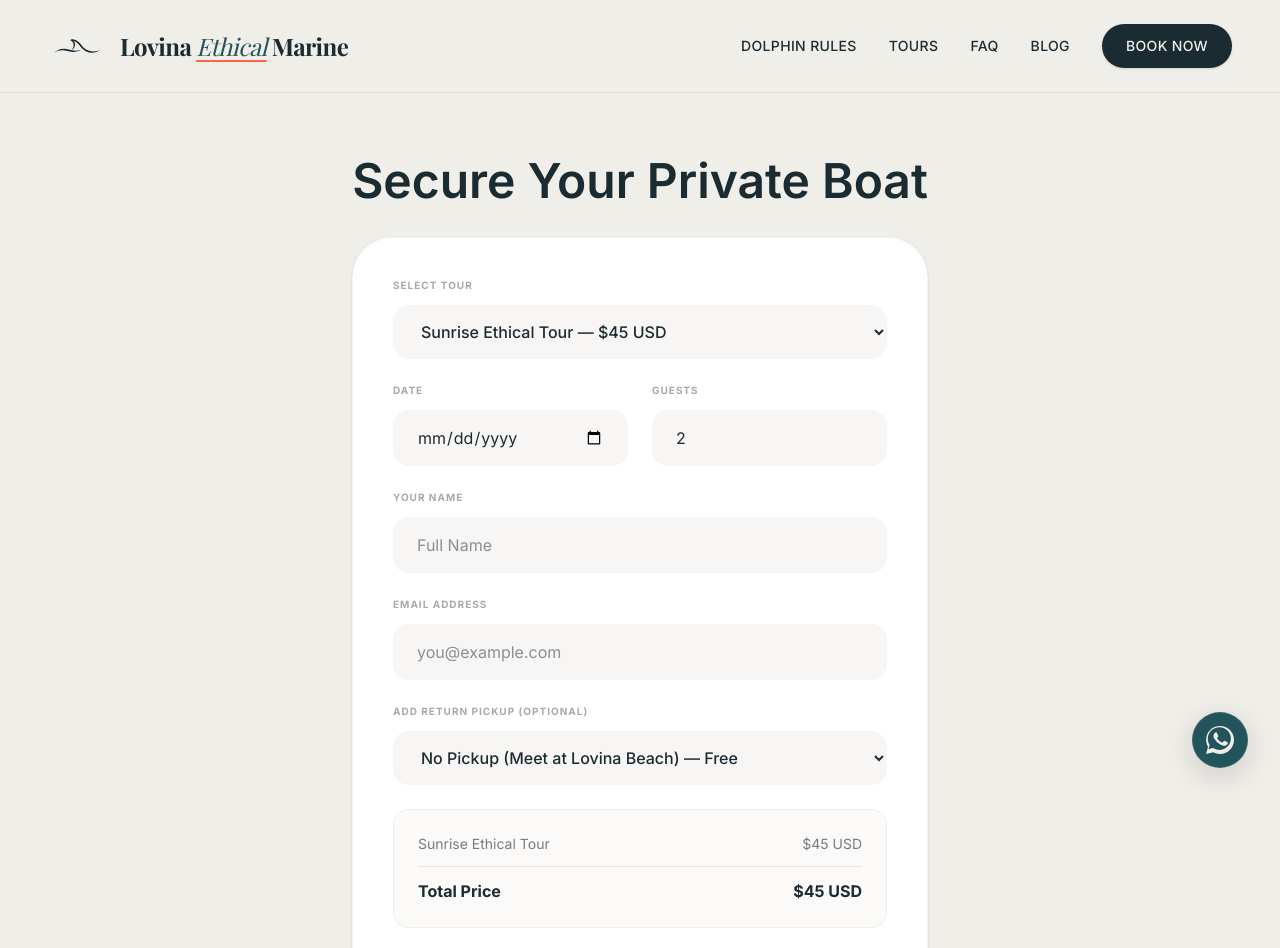
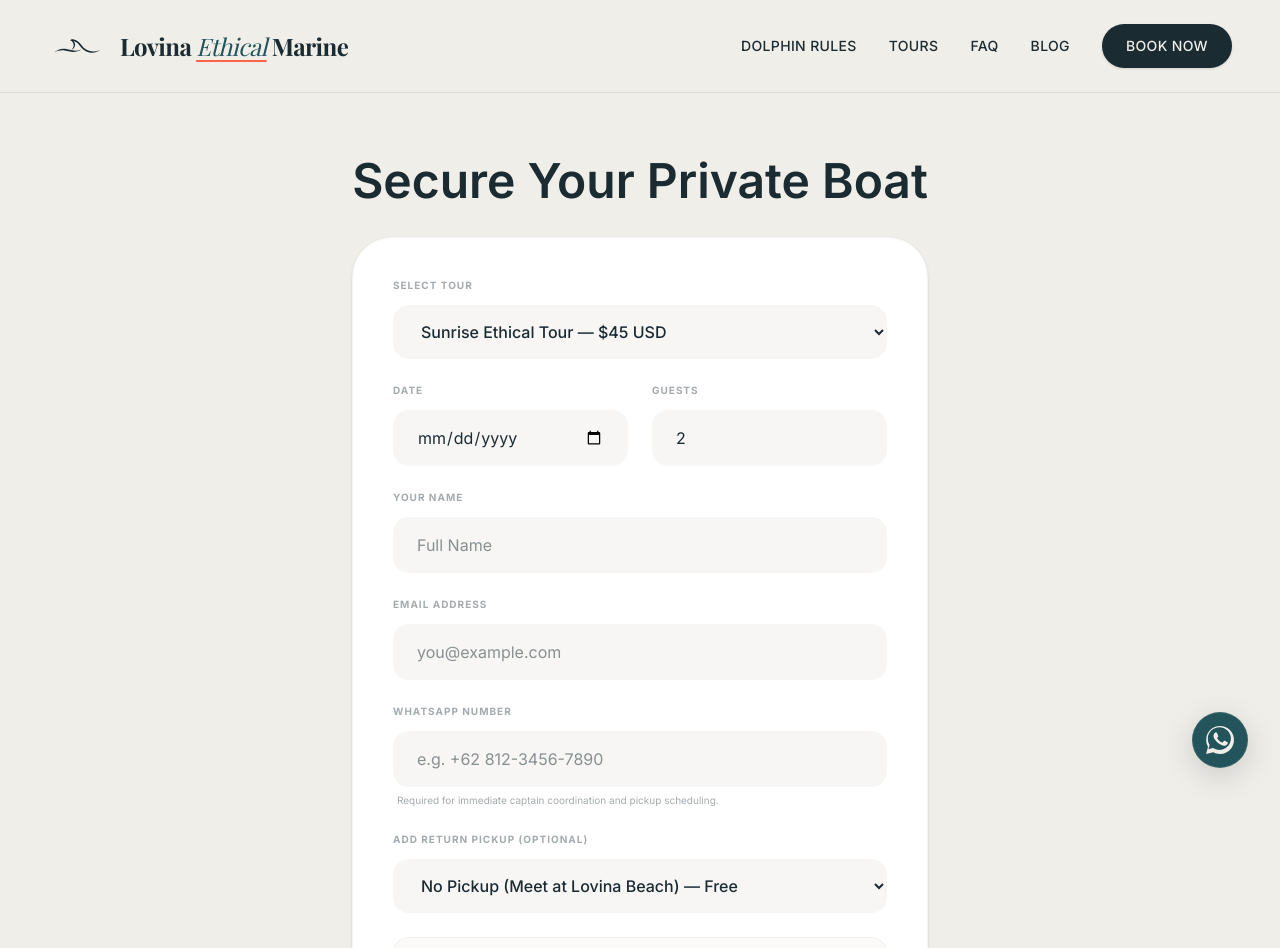
Before and after one commit to nturner5/lovina-dolphin-tours, a Next.js app: page /checkout in a window 1280 px wide. Shown: the top 948 px of the page. Built offline with nearby package versions, Linux system fonts and the light colour scheme.

Commit message:
feat: build Stripe metadata and client data collection pipelines for automated WhatsApp dispatch

```diff
--- a/src/app/api/checkout/route.ts
+++ b/src/app/api/checkout/route.ts
@@ -7,7 +7,7 @@ const stripe = new Stripe(process.env.STRIPE_SECRET_KEY!, {
 
 export async function POST(req: Request) {
   try {
-    const { tourId, date, guests, tourName, price, pickupLocation } = await req.json();
+    const { tourId, date, guests, tourName, price, pickupLocation, whatsappNumber, hotelDetails } = await req.json();
 
     // Calculate pickup price and name
     let pickupFee = 0;
@@ -68,6 +68,8 @@ export async function POST(req: Request) {
         pickupLocation: pickupLocation || 'none',
         pickupFee: pickupFee.toString(),
         pickupDescription: pickupName || 'None',
+        whatsappNumber: whatsappNumber || 'none',
+        hotelDetails: hotelDetails || 'none',
       },
     });
 
--- a/src/app/checkout/page.tsx
+++ b/src/app/checkout/page.tsx
@@ -22,8 +22,11 @@ export default function CheckoutPage() {
     guests: 2,
     name: '',
     email: '',
+    whatsappNumber: '',
+    hotelDetails: '',
     pickupLocation: 'none',
   });
+
 
   const handleCheckout = async (e: React.FormEvent) => {
     e.preventDefault();
@@ -128,6 +131,34 @@ export default function CheckoutPage() {
           </div>
 
           <div>
+            <label className="block text-[10px] font-bold uppercase tracking-widest text-deep-indigo/40 mb-3">WhatsApp Number</label>
+            <input
+              type="tel"
+              required
+              placeholder="e.g. +62 812-3456-7890"
+              className="w-full bg-cloud-dancer/50 border-none rounded-2xl px-6 py-4 focus:ring-2 focus:ring-transformative-teal text-deep-indigo"
+              value={formData.whatsappNumber}
+              onChange={(e) => setFormData({ ...formData, whatsappNumber: e.target.value })}
+            />
+            <p className="text-[10px] text-deep-indigo/40 mt-1.5 pl-1">Required for immediate captain coordination and pickup scheduling.</p>
+          </div>
+
+          {formData.pickupLocation !== 'none' && (
+            <div>
+              <label className="block text-[10px] font-bold uppercase tracking-widest text-deep-indigo/40 mb-3">Hotel Name & Room/Address</label>
+              <textarea
+                required
+                rows={2}
+                placeholder="Hotel or Villa Name, Address, and Room Number (if known)"
+                className="w-full bg-cloud-dancer/50 border-none rounded-2xl px-6 py-4 focus:ring-2 focus:ring-transformative-teal text-deep-indigo resize-none"
+                value={formData.hotelDetails}
+                onChange={(e) => setFormData({ ...formData, hotelDetails: e.target.value })}
+              />
+            </div>
+          )}
+
+          <div>
+
             <label className="block text-[10px] font-bold uppercase tracking-widest text-deep-indigo/40 mb-3">Add Return Pickup (Optional)</label>
             <select
               className="w-full bg-cloud-dancer/50 border-none rounded-2xl px-6 py-4 focus:ring-2 focus:ring-transformative-teal transition-all text-deep-indigo font-medium"
```
Also changed, not shown: 1 other file (tests, documents, lock files or other folders).
